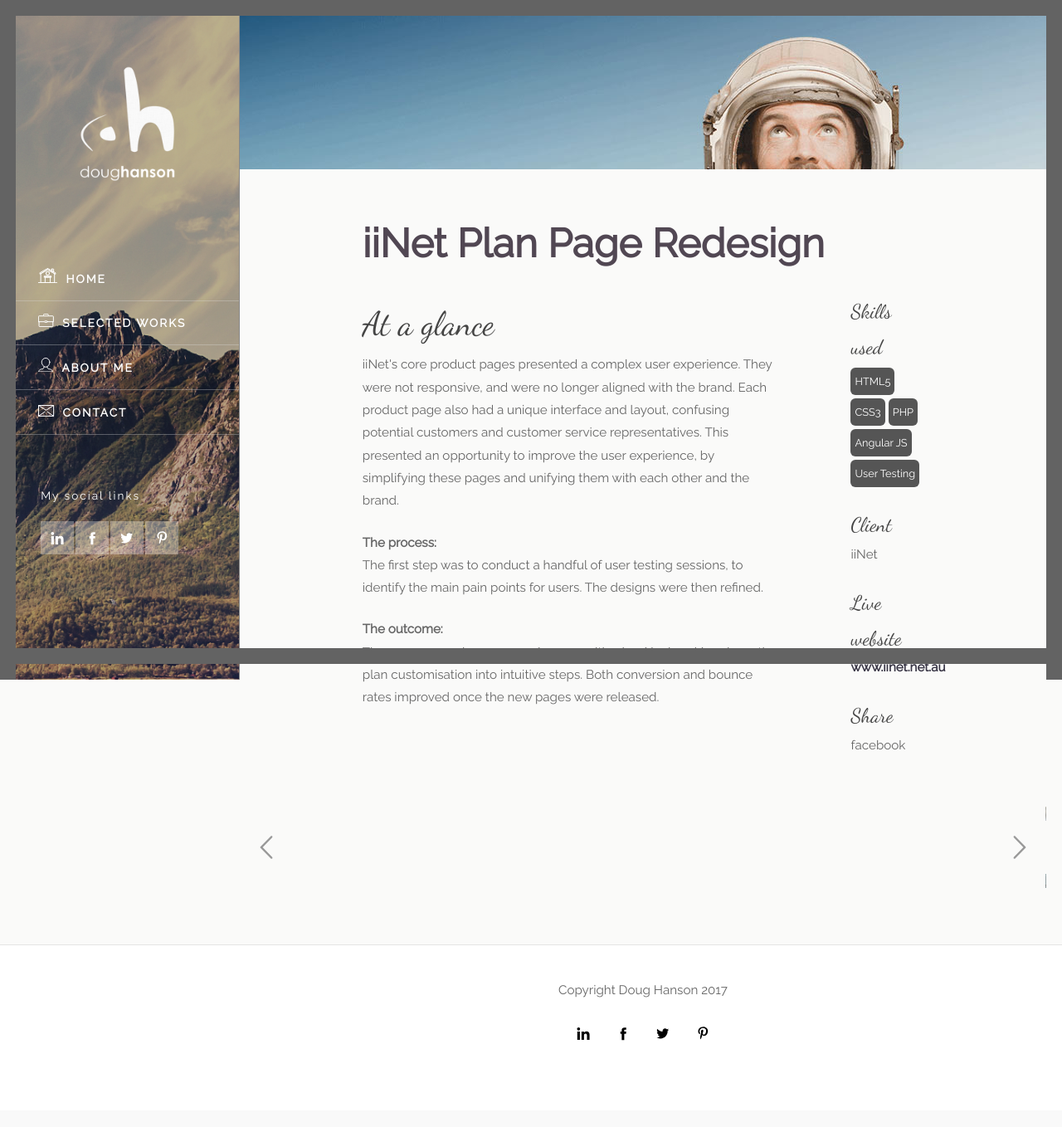
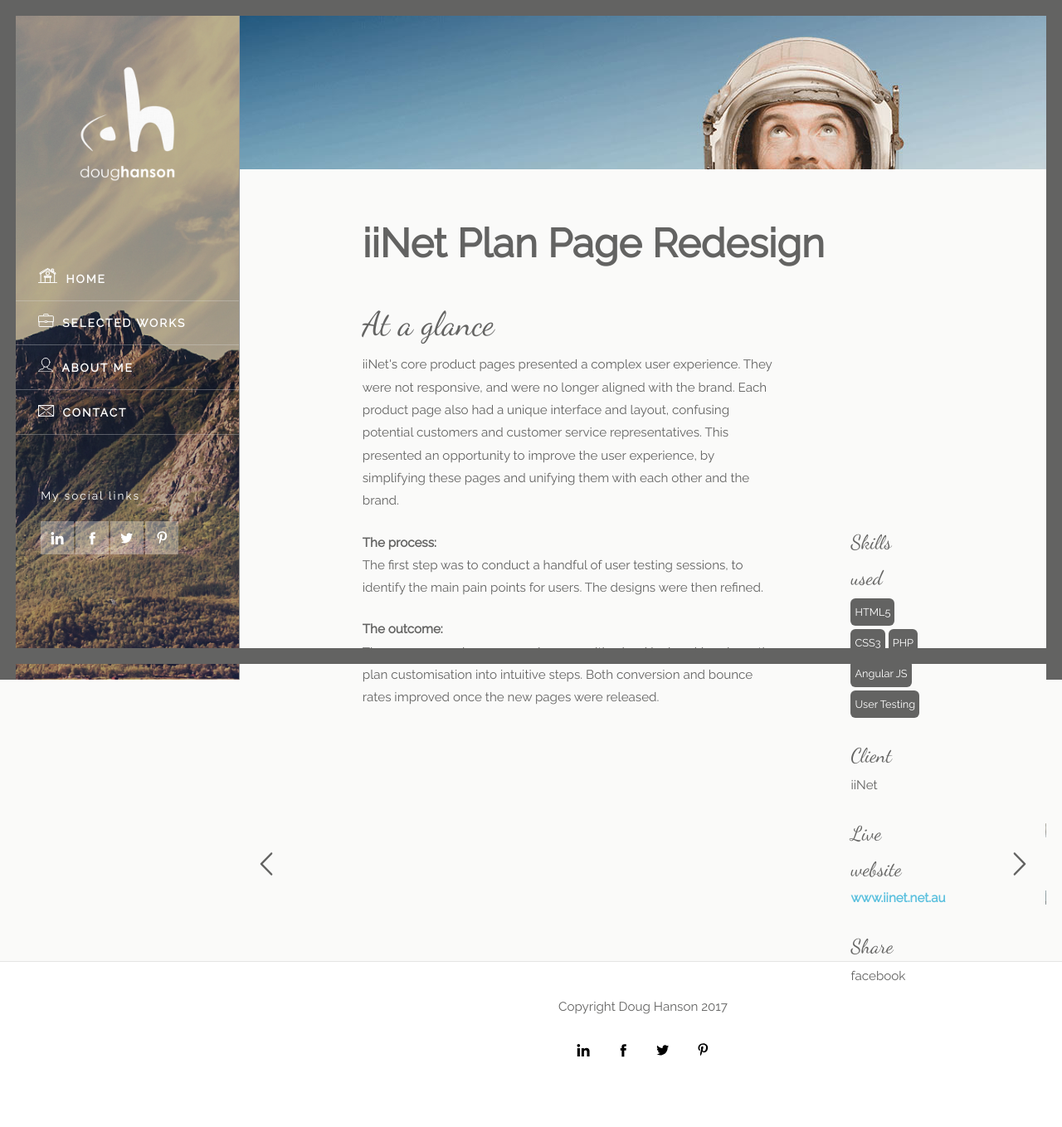
Before and after one commit to dougHanson/dougRepo, a PHP site: page /iinet-plan-pages/ in a window 1280 px wide. Shown: the whole page at 83% size. Before the commit the page ends 1254 px from the top, so only its background shows below. Run offline with PHP 8.4, Linux system fonts and the light colour scheme; some libraries are stand-ins or nearby versions.

Commit message:
update plan page and styles

```diff
--- a/css/base/_variables.scss
+++ b/css/base/_variables.scss
@@ -7,28 +7,17 @@
 //   Colours
 /* ------------------------------------- */
 
-$grey-1:                    #111 !default;
-$grey-2:                    #222 !default;
-$grey-3:                    #333 !default;
-$grey-4:                    #444 !default;
-$grey-5:                    #555 !default;
-$grey-6:                    #666 !default;
-$grey-7:                    #777 !default;
-$grey-8:                    #888 !default;
-$grey-9:                    #999 !default;
-$grey-a:                    #aaa !default;
-$grey-b:                    #bbb !default;
-$grey-c:                    #ccc !default;
-$grey-d:                    #ddd !default;
-$grey-e:                    #eee !default;
+$grey-2:                    #222221 !default;
+$grey-6:                    #636362 !default;
+$grey-9:                    #999998 !default;
+$grey-d:                    #d1d1d0 !default;
 
 $grey-border:               #e4e4e4 !default;
 $grey-background:           #fafaf9 !default;
 
-$brand-primary:             #B8AB8A !default;  //#65a4cd  #80A8CC
-$brand-color-2:             #373444 !default;
+$brand-primary:             #B8AB8A !default;
+$brand-color-2:             #5bc0de !default;
 $brand-color-3:             #d5c3aa !default;
-$brand-color-4:             #eae2d6 !default;
 
 $brand-success:             #5cb85c !default;
 $brand-info:                #5bc0de !default;
--- a/css/layout/_content.scss
+++ b/css/layout/_content.scss
@@ -10,6 +10,8 @@
 
 .wrapper {
   margin: 1.5vw 1.5vw 0 1.5vw;
+	opacity: 0;
+	transition: opacity 500ms;
 }
 @media (max-width: 991px) {
   .wrapper {
--- a/css/layout/_footer.scss
+++ b/css/layout/_footer.scss
@@ -11,6 +11,9 @@ footer {
   border-top: 1px solid $grey-border;
 }
 
+/* Move footer up on project pages to allow for transition */
+.project-page footer { margin-top: -140px; }
+
 .footer__logo {
   height: 30px;
   opacity: 0.5;
--- a/css/modules/_code.scss
+++ b/css/modules/_code.scss
@@ -9,7 +9,7 @@ code {
   margin: 0 .2rem;
   font-size: 0.8rem;
   font-family: monospace;
-  color: $grey-4;
+  color: $grey-6;
   white-space: nowrap;
   background: $grey-background;
   border: 1px solid $grey-border;
--- a/css/modules/_frames.scss
+++ b/css/modules/_frames.scss
@@ -4,7 +4,7 @@
 /* ************************************* */
 
 .frame {
-  background: #636363;
+  background: $grey-6;
   width: 1.5vw;
   height: 1.5vw;
   z-index: 9999;
--- a/css/modules/_nav.scss
+++ b/css/modules/_nav.scss
@@ -18,8 +18,7 @@
   z-index: 888;
 	background-image: url('../img/aside1.png');
 	background-size: cover;
-	border-right: 1px solid $grey-8;
-	//box-shadow: 3px 0 6px $grey-9;
+	border-right: 1px solid $grey-9;
 	@media (max-width: 991px) {
 		background: $brand-primary;
 	}
--- a/css/modules/_tables.scss
+++ b/css/modules/_tables.scss
@@ -18,7 +18,7 @@ th, td {
 
 th {
   font-weight: 600;
-  color: $grey-4;
+  color: $grey-6;
 }
 
 th:first-child, td:first-child {
--- a/css/modules/_type.scss
+++ b/css/modules/_type.scss
@@ -67,12 +67,12 @@ del {
 }
 
 ::selection {
-  background: $grey-4; /* WebKit/Blink Browsers */
+  background: $grey-6; /* WebKit/Blink Browsers */
   color: #fff;
 }
 
 ::-moz-selection {
-  background: $grey-4; /* Gecko Browsers */
+  background: $grey-6; /* Gecko Browsers */
   color: #fff;
 }
 
@@ -166,14 +166,14 @@ h6, .h6              { font-size: $font-size-h6; }
 .subheading {
   font-family: $font-family-secondary;
   font-weight: 200;
-	color: $grey-4;
+	color: $grey-6;
 }
 
 .subheading__hero {
 	font-family: $font-family-secondary;
 	font-weight: 400;
 	font-size: 2rem;
-	color: $grey-1;
+	color: $grey-2;
 	width: 80%;
 	margin: 0 auto;
 	@media (max-width: 479px) {
@@ -190,7 +190,7 @@ h6, .h6              { font-size: $font-size-h6; }
   font-family: $font-family-primary, serif;
   line-height: 1.4em;
   //text-transform: uppercase;
-  color: $grey-1;
+  color: $grey-2;
   letter-spacing: 3px;
 	width: 80%;
 	margin: 0 auto;
@@ -206,8 +206,8 @@ h6, .h6              { font-size: $font-size-h6; }
   content: "";
   position: absolute;
   height: 5px;
-  border-bottom: 1px solid $grey-4;
-  border-top: 1px solid $grey-4;
+  border-bottom: 1px solid $grey-6;
+  border-top: 1px solid $grey-6;
   top: 45%;
   width: 60px;
 }
@@ -256,7 +256,7 @@ h6, .h6              { font-size: $font-size-h6; }
 
 .tag {
 	font-size: .8em;
-	background: $grey-5;
+	background: $grey-6;
 	color: #fff;
 	border-radius: 6px;
 	display: inline-block;
--- a/css/modules/_workitems.scss
+++ b/css/modules/_workitems.scss
@@ -41,7 +41,7 @@
 .work-item__heading {
   margin-bottom: 0;
   margin-top: 1em;
-  color: $grey-5;
+  color: $grey-6;
   font-size: 1.25em;
 	font-weight: 600;
 	//text-transform: uppercase;
--- a/css/plugins/_arrow-navigation.scss
+++ b/css/plugins/_arrow-navigation.scss
@@ -46,7 +46,7 @@
 }
 
 .nav-slide svg.icon {
-	fill: $grey-9;
+	fill: $grey-6;
 }
 
 .nav-slide div {
@@ -94,7 +94,7 @@
 
 .nav-slide div h3 span {
 	display: block;
-	color: $grey-e;
+	color: $grey-d;
 	font-size: 0.5em;
 	font-family: $font-family-primary, serif;
 }
--- a/css/plugins/_article-intro.scss
+++ b/css/plugins/_article-intro.scss
@@ -14,9 +14,6 @@ html, body, .container, .header {
 		min-height: 400px;
 	}
 }
-
-/* Move footer up */
-footer { margin-top: -140px; }
 
 .bg-img {
 	position: absolute;
@@ -45,13 +42,9 @@ footer { margin-top: -140px; }
 	position: absolute;
 }
 
-.title h1 {
-	padding: 0 0 0.2em;
-	color: #fff;
-	font-weight: 800;
-	font-size: 3em;
-	margin: 0 auto;
-}
+.title h1 { color: #fff; }
+
+
 @media (max-width: 767px) {
 	.title h1 {
 		font-size: 2em;
@@ -257,10 +250,6 @@ button.trigger span::before {
 
 .intro-effect-jam3 .title {
 	top: 250px;
-	//right: -30px;
-	//bottom: -45px;
-	//left: -30px;
-	//background: #514753;
 }
 
 .intro-effect-jam3.modify .bg-img {
@@ -271,7 +260,7 @@ button.trigger span::before {
 }
 
 .intro-effect-jam3.modify .title h1 {
-	color: #514753;
+	color: $grey-6;
 }
 
 .intro-effect-jam3 .header p {
@@ -303,9 +292,6 @@ button.trigger span::before {
 	transform: translateY(-145px);
 }
 
-.intro-effect-jam3.modify .codrops-top a {
-	color: #514753;
-}
 
 /* Delays */
 .intro-effect-jam3.modify:not(.notrans) .header p:nth-last-child(2) {
--- a/css/styles.css
+++ b/css/styles.css
@@ -55,7 +55,7 @@ html, body {
   font-family: "Raleway", Arial, sans-serif;
   font-size: 16px;
   line-height: 1.8;
-  color: #666;
+  color: #636362;
   background: #fafaf9; }
 
 ol, ul {
@@ -1020,6 +1022,10 @@ footer {
   padding: 10px 0;
   border-top: 1px solid #e4e4e4; }
 
+/* Move footer up on project pages to allow for transition */
+.project-page footer {
+  margin-top: -140px; }
+
 .footer__logo {
   height: 30px;
   opacity: 0.5; }
@@ -1206,7 +1212,7 @@ footer {
   color: #fff !important; }
 
 .grey-6 {
-  color: #666; }
+  color: #636362; }
 
 .full-width {
   width: 100%; }
@@ -1236,7 +1242,7 @@ hr {
   z-index: 888;
   background-image: url("../img/aside1.png");
   background-size: cover;
-  border-right: 1px solid #888; }
+  border-right: 1px solid #999998; }
   @media (max-width: 991px) {
     .vertical-menu {
       background: #B8AB8A; } }
@@ -1369,20 +1375,20 @@ nav li::after {
 //   styles for copy
 /* ************************************* */
 p {
-  color: #666;
+  color: #636362;
   line-height: 1.8;
   margin: 0.75rem 0;
   font-size: 0.95rem;
   font-weight: 300; }
 
 a {
-  color: #373444;
+  color: #5bc0de;
   text-decoration: none;
   font-weight: 600; }
 
 a:hover,
 a:focus {
-  color: #141319;
+  color: #28a1c5;
   text-decoration: underline; }
 
 strong, b {
@@ -1422,12 +1428,12 @@ del {
   text-decoration: line-through; }
 
 ::selection {
-  background: #444;
+  background: #636362;
   /* WebKit/Blink Browsers */
   color: #fff; }
 
 ::-moz-selection {
-  background: #444;
+  background: #636362;
   /* Gecko Browsers */
   color: #fff; }
 
@@ -1562,13 +1568,13 @@ h6, .h6 {
 .subheading {
   font-family: "Dancing Script", cursive;
   font-weight: 200;
-  color: #444; }
+  color: #636362; }
 
 .subheading__hero {
   font-family: "Dancing Script", cursive;
   font-weight: 400;
   font-size: 2rem;
-  color: #111;
+  color: #222221;
   width: 80%;
   margin: 0 auto; }
   @media (max-width: 479px) {
@@ -1635,7 +1641,7 @@ h6, .h6 {
 /* ----- tags ----- */
 .tag {
   font-size: .8em;
-  background: #555;
+  background: #636362;
   color: #fff;
   border-radius: 6px;
   display: inline-block;
@@ -2142,7 +2148,7 @@ img {
 //   styles for frame borders around perimeter
 /* ************************************* */
 .frame {
-  background: #636363;
+  background: #636362;
   width: 1.5vw;
   height: 1.5vw;
   z-index: 9999;
@@ -2729,13 +2735,13 @@ img {
   margin: 0; }
 
 .nav-slide svg.icon {
-  fill: #999; }
+  fill: #636362; }
 
 .nav-slide div {
   position: absolute;
   top: 50%;
   padding: 0 100px;
-  background-color: #666;
+  background-color: #636362;
   -webkit-transition: -webkit-transform 0.3s;
   transition: transform 0.3s; }
 
@@ -3003,11 +3005,7 @@ footer {
   position: absolute; }
 
 .title h1 {
-  padding: 0 0 0.2em;
-  color: #fff;
-  font-weight: 800;
-  font-size: 3em;
-  margin: 0 auto; }
+  color: #fff; }
 
 @media (max-width: 767px) {
   .title h1 {
@@ -3192,7 +3190,7 @@ button.trigger span::before {
   left: 0; }
 
 .intro-effect-jam3.modify .title h1 {
-  color: #514753; }
+  color: #636362; }
 
 .intro-effect-jam3 .header p {
   opacity: 1;
--- a/iinet-plan-pages.php
+++ b/iinet-plan-pages.php
@@ -20,8 +20,8 @@
 
 </head>
 
+<body class="project-page">
 
-<body>
 
 <?php /* ####################
 					DEFINE PROJECT
@@ -49,7 +49,7 @@
 	<div class="wrapper">
 		<div class="wrapper__outer">
 
-			<div id="container" class="intro-effect-jam3">
+			<div id="container" class="intro-effect-jam3" style="position: relative;">
 
 				<header class="header">
 					<div class="bg-img">
@@ -59,7 +59,7 @@
 
 				<div class="container">
 					<div class="col-sm-12 title">
-							<h1 class="h3 font-bold grey-6"><?php print $title ?></h1>
+							<h1 class="font-bold grey-6"><?php print $title ?></h1>
 					</div>
 				</div>
 
@@ -89,10 +89,8 @@
 						</div>
 
 
-
 						<!-- additional info -->
-						<div class="col-lg-2 col-lg-offset-1">
-
+						<div class="col-lg-2 col-lg-offset-1 sidebar">
 							<p class="h4 subheading font-bold margin-0 margin-bottom-0">Skills used</p>
 							<p class="margin-0">
 								<?php if(isset($skills)) { foreach ($skills as $a_skill) { ?>
@@ -118,6 +116,7 @@
 						</div>
 
 
+
 					</div> <!-- end container -->
 
 					<!-- next & prev slides -->
@@ -135,6 +134,22 @@
 
 	<!-- include footer -->
 	<?php include('inc/_footer.php'); ?>
+	<style>.sidebar { margin-top: 20px; position:relative; top:0; .fixed{ position: fixed; top: 0; }</style>
+
+	<script>
+		$(function () {
+
+			var sidebar = $('.sidebar');
+			var top = sidebar.offset().top;
+
+			$(window).scroll(function (event) {
+				var y = $(this).scrollTop() + 400;
+				if (y >= top) {
+					sidebar.css('top',y-700);
+				}
+			});
+		});
+	</script>
 
 
 		<script>
--- a/inc/_footer.php
+++ b/inc/_footer.php
@@ -72,10 +72,7 @@
 		</div>
 	</div>
 
-
-
 </footer>
-
 
 
 <!-- jQuery CDN -->
@@ -104,3 +101,8 @@
   ga('send', 'pageview');
 </script>
 <!-- end Google Analytics -->
+
+<!-- Fade wrapper in page load -->
+<script>
+	$(".wrapper").animate({"opacity": "1"}, 300);
+</script>
--- a/inc/_nav.php
+++ b/inc/_nav.php
@@ -11,31 +11,29 @@
 		<br class="hidden-sm hidden-xs hidden-xxs">
     <nav>
       <ul>
-        <li class="nav-home"><a href="#" class="nav-link">
+        <li class="nav-home"><a href="index.php#home" class="nav-link">
 					<i class="icon">
 						<?php echo file_get_contents("svg/home.svg"); ?>
 					</i><span>Home</span></a>
 				</li>
 
-				<li class="nav-works"><a href="#" class="nav-link">
+				<li class="nav-works"><a href="index.php#selected-works" class="nav-link">
 					<i class="icon">
 						<?php echo file_get_contents("svg/briefcase.svg"); ?>
 					</i><span><span class="hidden-xs">Selected</span> works</span></a>
 				</li>
 
-        <li class="nav-about"><a href="#" class="nav-link">
+        <li class="nav-about"><a href="index.php#about" class="nav-link">
 					<i class="icon">
 						<?php echo file_get_contents("svg/about.svg"); ?>
 					</i><span>About <span class="hidden-xs">me</span></span></a>
 				</li>
 
-        <li class="nav-contact"><a href="#" class="nav-link">
+        <li class="nav-contact"><a href="index.php#contact" class="nav-link">
 					<i class="icon">
 						<?php echo file_get_contents("svg/contact.svg"); ?>
 					</i><span>Contact</span></a>
 				</li>
-
-				<!--<li class="nav-contact"><a href="#"><i class="icon svg-mail svg-pen-dims"></i><span>Contact</span></a></li>-->
       </ul>
 
 			<br><br>
@@ -70,9 +68,6 @@
 			</a>
 
 
-
-
-
     </nav>
   </aside>
   <!-- end left hand nav include -->
--- a/js/main.js
+++ b/js/main.js
@@ -5,7 +5,6 @@ $(document).ready(function() {
 	nav: true
   });
 });
-
 
 
 // FADE CONTENT ON SCROLL
@@ -172,10 +171,10 @@ var pathname = window.location.pathname.substr(10); // Returns path only
 			}, scrollSpeed);
 		}
 		else {
-			window.location.pathname = '/dougRepo/index.php';
-			setTimeout(function(){
-				alert(pathname);
-			}, 500);
+			$('html, body').fadeOut(100);
+			$('html,body').animate({
+				scrollTop: $(window.location.hash).offset().top
+			});
 		}
 	});
 
```
Also changed, not shown: other parts of css/styles.css (+23 -28 lines).
